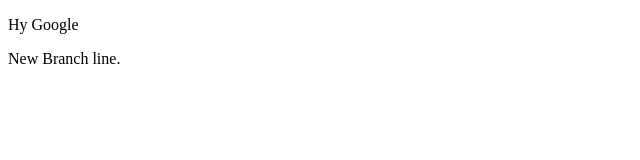
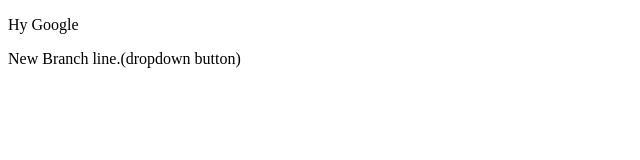
Before and after one commit to faizannoty/localcheck, a plain HTML site: page index.html in a window 1280 px wide. Shown: the whole page, without its empty margins (0-640 px from the left). Drawn offline with Linux system fonts and the light colour scheme.

Commit message:
Add dropdown button

```diff
--- a/index.html
+++ b/index.html
@@ -7,6 +7,6 @@
 </head>
 <body>
     <p>Hy Google</p>
-    <p>New Branch line.</p>
+    <p>New Branch line.(dropdown button)</p>
 </body>
 </html>
```
